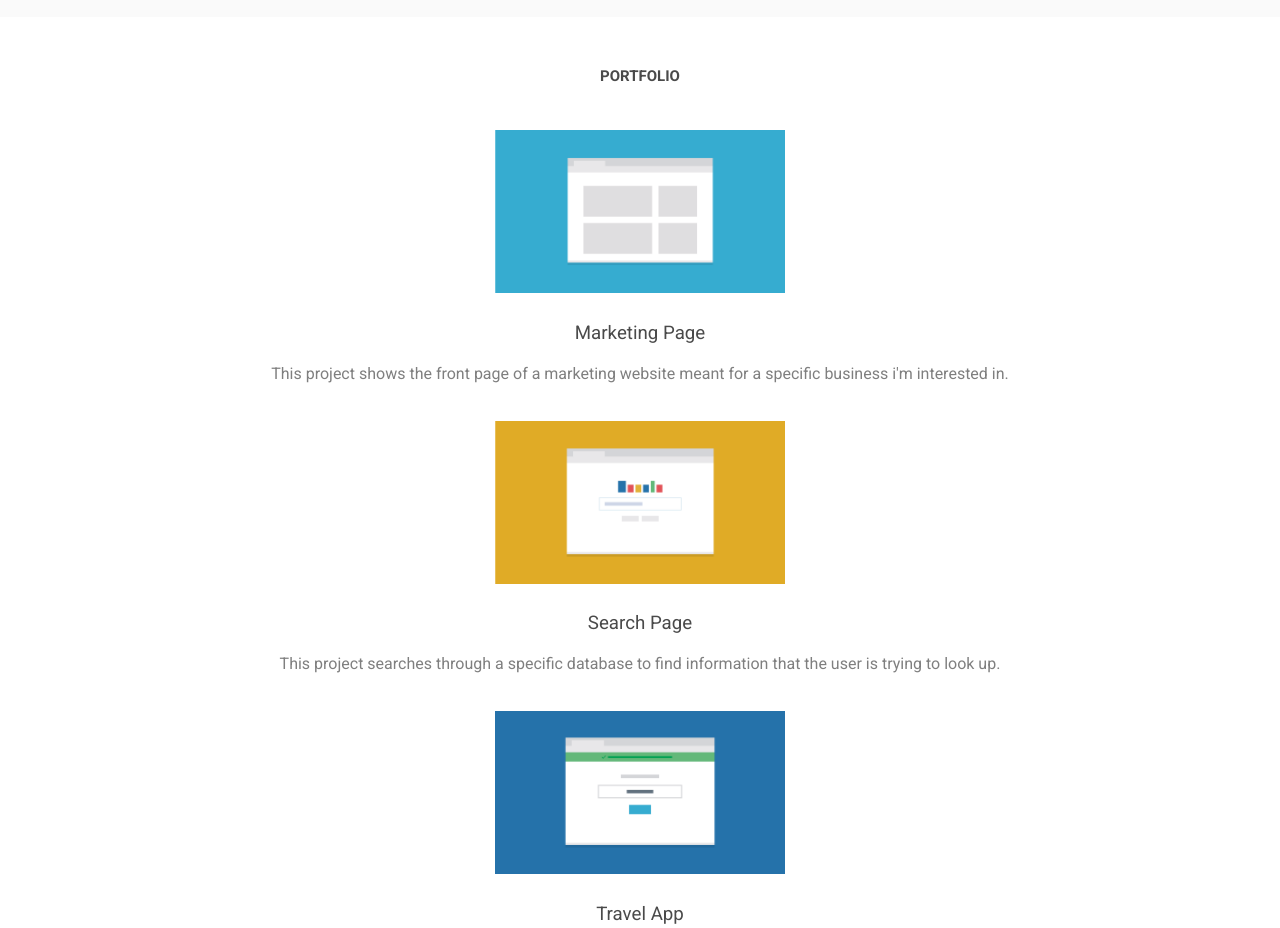
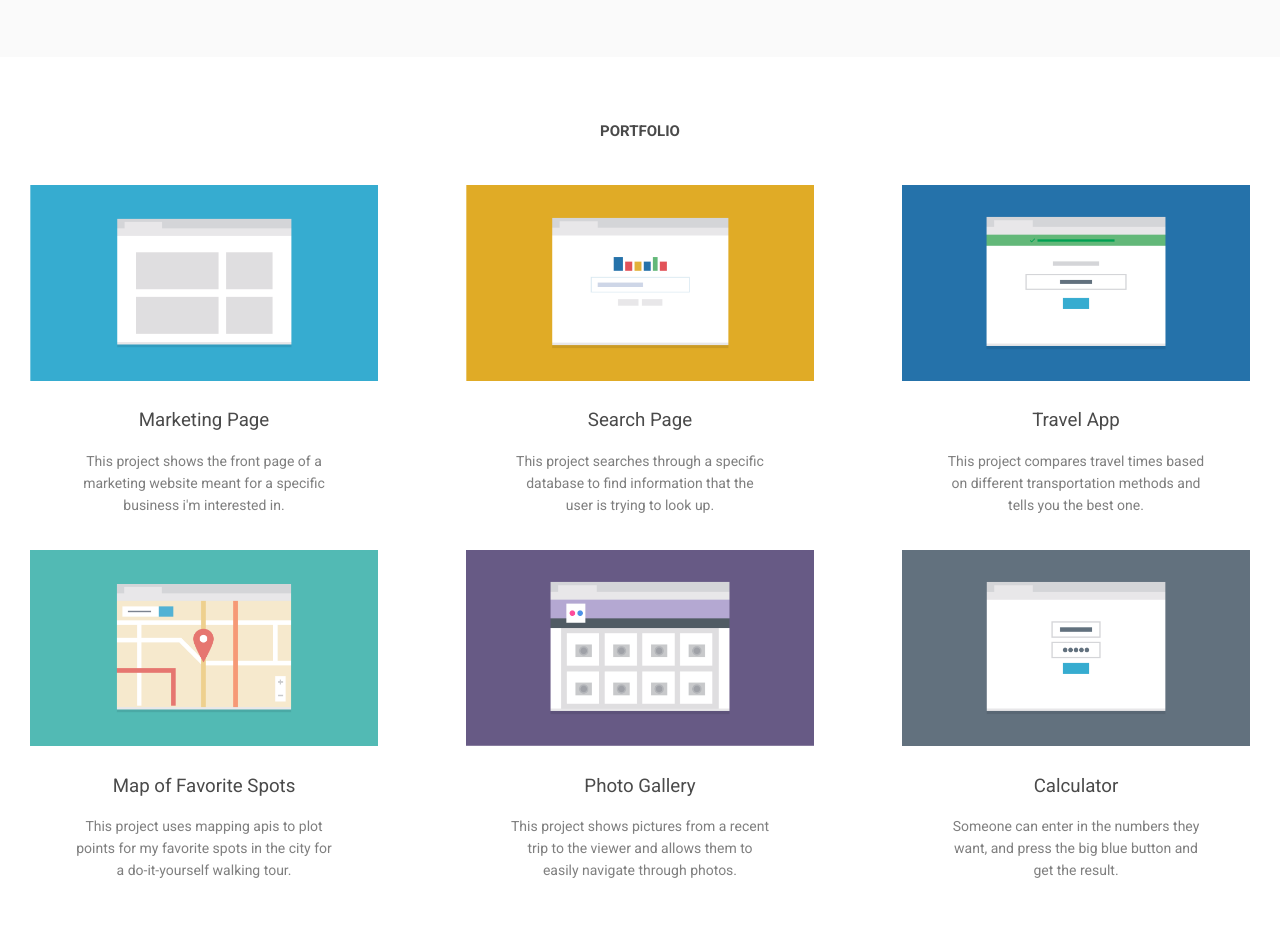
Before and after one commit to jemmabayley/techdegree-project-2, a plain HTML site: page index.html in a window 1280 px wide. Shown: the part 391-1319 px from the top of the page. Drawn offline with Linux system fonts and the light colour scheme.

Commit message:
work on tablet version

```diff
--- a/css/styles.css
+++ b/css/styles.css
@@ -158,9 +158,6 @@ footer a {
 **/
 
 @media (min-width: 768px) {
-    header {
-        padding-top: 50px;
-    }
     nav {
         flex-direction: row;
         justify-content: center;
@@ -185,5 +182,31 @@ footer a {
     header {
         margin-left: 25px;
         margin-right: 25px;
+        padding-top: 50px;
+        padding-bottom: 55px;
+    }
+    main {
+        display: flex;
+        flex-wrap: wrap;
+        justify-content: space-between;
+        padding-left: 30px;
+        padding-right: 30px;
+    }
+    .title {
+        width: 100%;
+    }
+    .project {
+        width: 348px;
+    }
+    .project img {
+        width: 100%;
+        margin: 0;
+    }
+    .project p {
+        font-size: 14px;
+        margin-left: 0;
+        margin-right: 0;
+        padding-left: 45px;
+        padding-right: 45px;
     }
 }
--- a/index.html
+++ b/index.html
@@ -32,14 +32,14 @@
 
         <h3 class="title">Portfolio</h3>
 
-        <div>
+        <div class="project">
             <img src="images/portfolio-1.png" alt="Marketing page image">
             <h3>Marketing Page</h3>
             <p>This project shows the front page of a marketing website meant for a specific business i'm interested in.
             </p>
         </div>
 
-        <div>
+        <div class="project">
             <img src="images/portfolio-2.png" alt="Search page image">
             <h3>Search Page</h3>
             <p>This project searches through a specific database to find information that the user is trying to look up.
@@ -47,7 +47,7 @@
         </div>
 
 
-        <div>
+        <div class="project">
             <img src="images/portfolio-3.png" alt="Travel app page image">
             <h3>Travel App</h3>
             <p>This project compares travel times based on different transportation methods and tells you the best one.
@@ -55,7 +55,7 @@
         </div>
 
 
-        <div>
+        <div class="project">
             <img src="images/portfolio-4.png" alt="Map of favorite spots image">
             <h3>Map of Favorite Spots</h3>
             <p>This project uses mapping apis to plot points for my favorite spots in the city for a do-it-yourself
@@ -63,7 +63,7 @@
         </div>
 
 
-        <div>
+        <div class="project">
             <img src="images/portfolio-5.png" alt="Photo Gallery image">
             <h3>Photo Gallery</h3>
             <p>This project shows pictures from a recent trip to the viewer and allows them to easily navigate through
@@ -71,7 +71,7 @@
         </div>
 
 
-        <div>
+        <div class="project">
             <img src="images/portfolio-6.png" alt="Calculator image">
             <h3>Calculator</h3>
             <p>Someone can enter in the numbers they want, and press the big blue button and get the result.</p>
```
